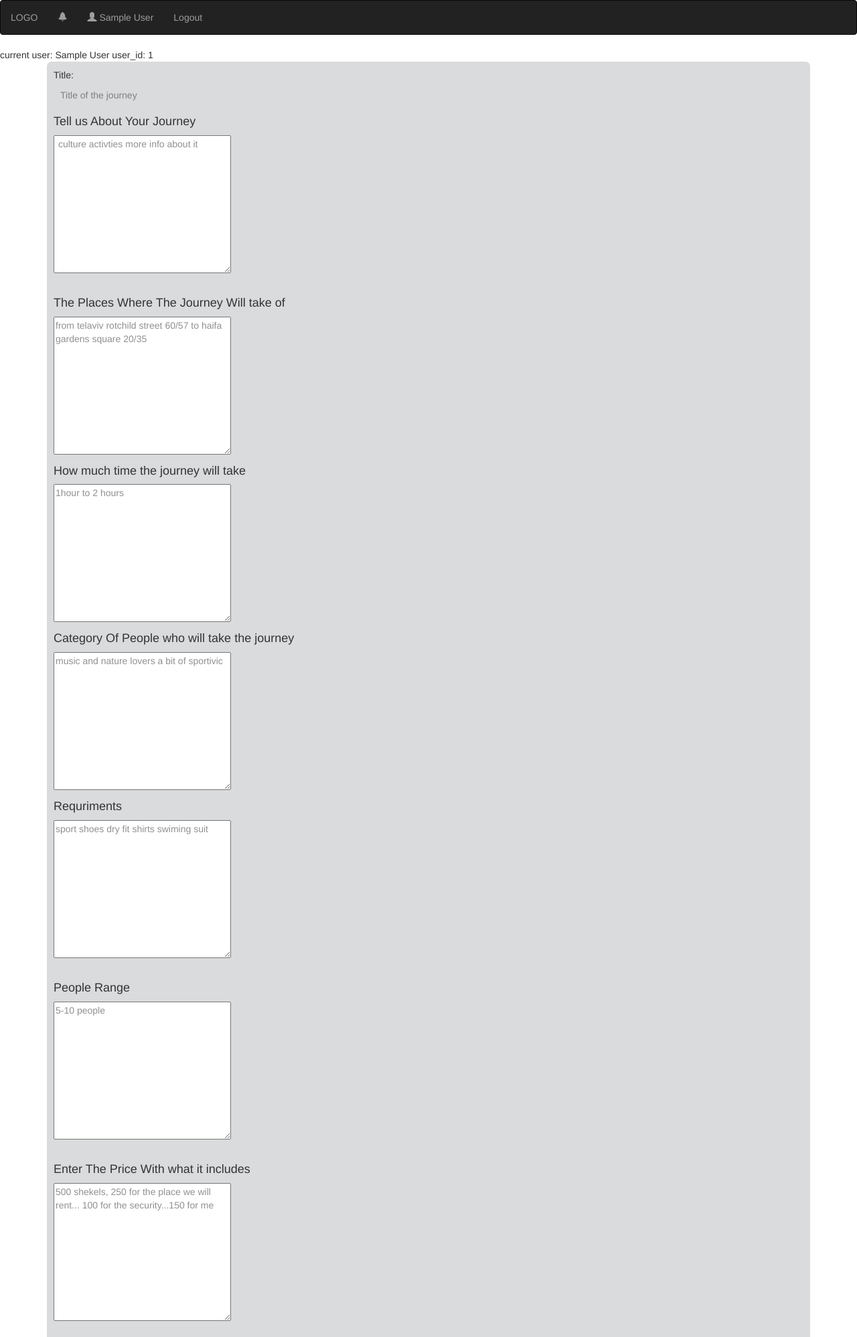
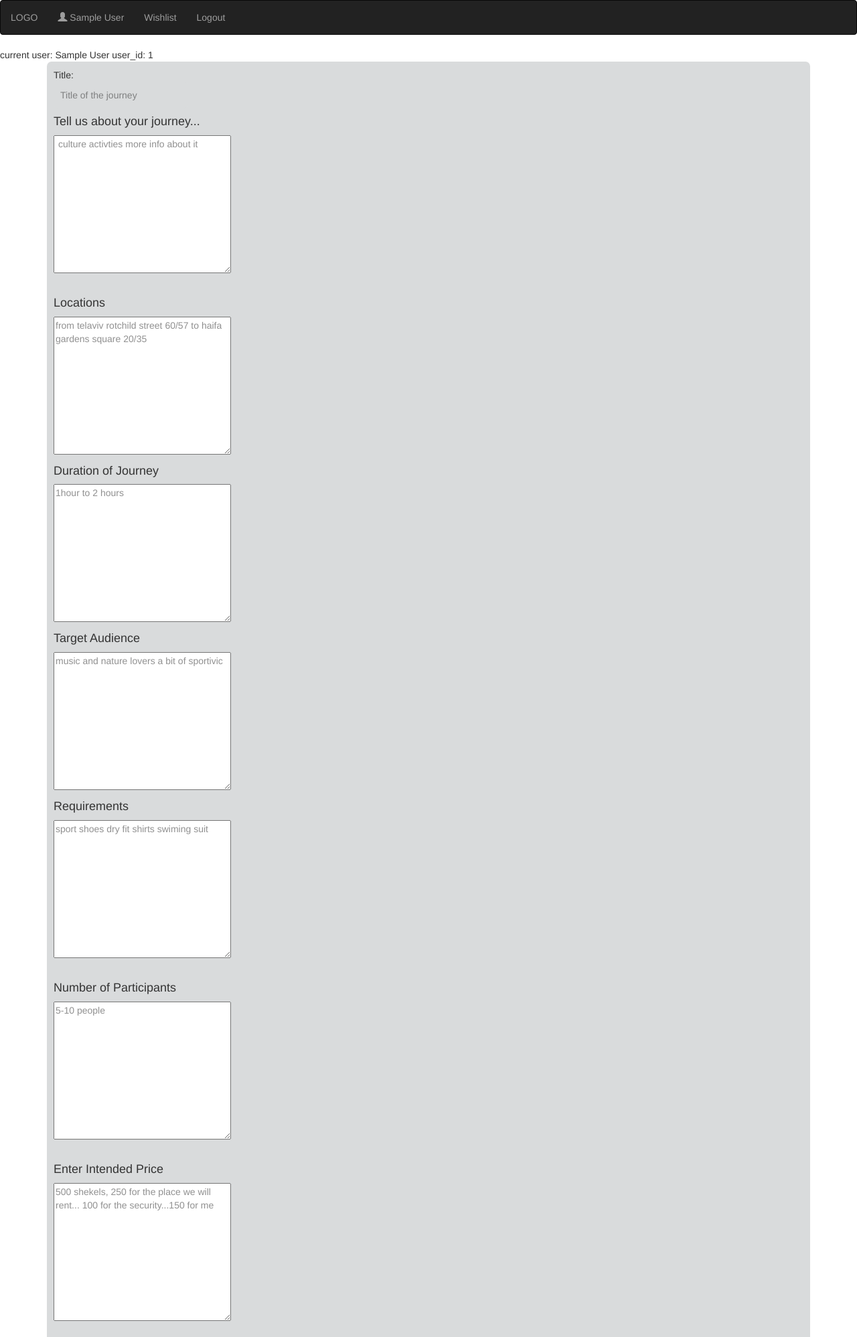
Before and after one commit to meet-projects/Y3S18-seed-app, a Flask app: page /add_journey in a window 1280 px wide. Shown: the top 1997 px of the page at 67% size. Run offline with Flask 2, Linux system fonts and the light colour scheme; the visitor is signed in with stand-in values (Sample User, id 1); data comes from the database, SQL or seed files in the repository; some libraries are stand-ins or nearby versions.

Commit message:
MVP + REVIEWS + NOTIFICATIONS + WISHLIST + QUESTIONS

```diff
--- a/project/templates/add_journey.html
+++ b/project/templates/add_journey.html
@@ -5,43 +5,42 @@
 
    <form action="{{url_for('add_journey')}}" method="POST">
   Title:<br>
-  <input type="text" name="title" placeholder="Title of the journey">
+  <input type="text" name="title" placeholder="Title of the journey" required>
   <br>
 
-<h4> Tell us About Your Journey</h4>
+<h4> Tell us about your journey...</h4>
 <textarea name="description" rows="10" cols="30" placeholder=" culture activties more info about it " required>
 </textarea>
 
 <br><br>
 
-<h4>The Places Where  The Journey Will take of</h4>
+<h4>Locations</h4>
 <textarea name="location" rows="10" cols="30" placeholder="from telaviv rotchild street 60/57 to haifa gardens square 20/35" required>
 </textarea>
-<h4>How much time the journey will take</h4>
+<h4> Duration of Journey </h4>
 <textarea name="duration" rows="10" cols="30" placeholder="1hour to 2 hours" required>
 </textarea>
 
-<h4>Category Of People who will take the journey</h4>
+<h4> Target Audience </h4>
 <textarea name="category" rows="10" cols="30" placeholder="music and nature lovers a bit of sportivic" required>
 </textarea>
 <br>
-<h4>Requriments</h4>
+<h4>Requirements</h4>
 <textarea name="requirements" rows="10" cols="30" placeholder="sport shoes dry fit shirts swiming suit" required>
 </textarea>
 <br><br>
-<h4>People Range</h4>
+<h4> Number of Participants </h4>
 <textarea name="people_range" rows="10" cols="30" placeholder="5-10 people" required>
 </textarea>
 <br><br>
-<h4>Enter The Price With what it includes</h4>
+<h4>Enter Intended Price </h4>
 <textarea name="price" rows="10" cols="30" placeholder="500 shekels, 250 for the place we will rent... 100 for the security...150 for me" required>
 </textarea>
 <br><br>
 <h4>add image url</h4>
 <textarea name="picture" rows="10" cols="30" placeholder="Regular Picture" required>
 </textarea>
-<input type="hidden" name="user_id" value= "{{ session['user_id'] }}" >
-  <button class="btn btn-lg postbtn" type="submit">Submit!</button>
+<button class="btn btn-lg postbtn" type="submit">Submit!</button>
 
   </form>
 </body>
--- a/project/templates/layout.html
+++ b/project/templates/layout.html
@@ -39,6 +39,7 @@
 
         {% endif %}
     <li><a href="{{url_for('profile', user_id=current_user.id)}}"><span class="glyphicon glyphicon-user"></span>     {{current_user.name}}</a></li>
+    <li><a href="{{url_for('display_wishlist', user_id=current_user.id)}}">Wishlist</a></li>
     <li><a href="{{url_for('users.logout')}}">Logout</a></li>
     {%else%}
     <li><a href="{{url_for('users.login')}}">Login</a></li>
--- a/project/templates/notifications.html
+++ b/project/templates/notifications.html
@@ -7,7 +7,10 @@
 {% for notification in all_notifications %}
 {{notification.interested_user_name}} is interested in your journey {{notification.journey_title}}
 <br>
+{{notification.time}}
+<br>
 -------------------
+<br>
 {%endfor%}
 
 
--- a/project/views.py
+++ b/project/views.py
@@ -4,11 +4,7 @@ from flask_login import login_required, current_user
 from . import app, db
 import time
 
-from project.models import Journey, User, Ratings, Notification
-
-########################################
-
-############################################
+from project.models import Journey, User, Ratings, Notification, Wishlist, Question
 
 
 @app.route('/browse')
@@ -29,12 +25,14 @@ def apply():
 		current_user.number         = request.form.get('number')
 		current_user.is_storyteller = True
 		db.session.commit()
-		return redirect(url_for('profile', user_id=current_user))
+		return redirect(url_for('profile', user_id=current_user.id))
 	else:
 		if current_user.is_storyteller==True:
 			return redirect(url_for('profile', user_id=current_user.id))
 		else:
 			return render_template('apply.html')
+
+
 
 @app.route('/profile/<int:user_id>')
 def profile(user_id):
@@ -47,117 +45,114 @@ def profile(user_id):
 
 
 
-
 @app.route('/add_journey', methods=['GET', 'POST'])
 @login_required
 def add_journey():
-	if 'user_id' in session:
-		user_id = session['user_id']
-		current_user = User.query.filter_by(id=user_id).first()
-		logged_in = True
-	else:
-		logged_in =  False
-	user_id = session['user_id']
-	user = User.query.filter_by(id=user_id).first()
 	if request.method=='POST':
 		new_journey = Journey()
-		new_journey.creator_id = request.form.get('user_id')
-		print('session user id--->', user_id)
-		print('request form user id --->', request.form.get('user_id'))
-		new_journey.title = request.form.get('title')
-		new_journey.description = request.form.get('description')
-		new_journey.location  = request.form.get('location')
-		new_journey.duration  = request.form.get('duration')
-		new_journey.category  = request.form.get('category')
+		new_journey.creator_id    = current_user.id
+		new_journey.title         = request.form.get('title')
+		new_journey.description   = request.form.get('description')
+		new_journey.location      = request.form.get('location')
+		new_journey.duration      = request.form.get('duration')
+		new_journey.category      = request.form.get('category')
 		new_journey.requirements  = request.form.get('requirements')
 		new_journey.people_range  = request.form.get('people_range')
-		new_journey.price  = request.form.get('price')
-		new_journey.picture  = request.form.get('picture')
+		new_journey.price         = request.form.get('price')
+		new_journey.picture       = request.form.get('picture')
 		db.session.add(new_journey)
 		db.session.commit()
-		return render_template('journey.html', journey=new_journey, current_user=user, creator=user, logged_in=logged_in)
+		print('new joiurney id', new_journey.id)
+		return redirect(url_for('display_journey', journey_id=new_journey.id))
 	else:
-		return render_template('add_journey.html', current_user=user, logged_in=logged_in)
+		return render_template('add_journey.html')
 
 
+@app.route('/im_interested/<int:journey_id>', methods=['POST'])
+def im_interested(journey_id):
+	journey = Journey.query.filter_by(id=journey_id).first()
+	new_notification                      = Notification()
+	new_notification.st_id                = journey.creator_id
+	new_notification.journey_id           = journey_id
+	new_notification.interested_user_id   = current_user.id
+	new_notification.interested_user_name = current_user.name
+	new_notification.journey_title        = journey.title
+	localtime = time.localtime(time.time())
+	new_notification.time  = str(localtime[1])+"/"+str(localtime[2])+"/"+str(localtime[0])+" at "+str(localtime[3])+":"+str(localtime[4])
+	new_wish               = Wishlist()
+	new_wish.user_id       = current_user.id
+	new_wish.journey_id    = journey_id
+	new_wish.journey_title = journey.title
+	db.session.add(new_notification)
+	db.session.add(new_wish)
+	db.session.commit()
+	return redirect(url_for('display_wishlist', user_id=current_user.id))
 
 
+@app.route('/ratings/<int:journey_id>', methods=['POST'])
+@login_required
+def add_rating(journey_id):
+	journey     = Journey.query.filter_by(id=journey_id).first()
+	all_ratings = Ratings.query.filter_by(journey_id=journey_id).all()
+	creator     = User.query.filter_by(id=journey.creator_id).first()
+	new_rating            = Ratings()
+	new_rating.journey_id = journey_id
+	new_rating.user       = current_user.name
+	new_rating.stars      = request.form.get('stars')
+	new_rating.title      = request.form.get('title')
+	new_rating.review     = request.form.get('review')
+	localtime             = time.localtime(time.time())
+	new_rating.time       = str(localtime[1])+"/"+str(localtime[2])+"/"+str(localtime[0])+" at "+str(localtime[3])+":"+str(localtime[4])
+	db.session.add(new_rating)
+	db.session.commit() # I had a bug with this line. The problem was that I did "new_rating.user = current_user" and current_user in an object, but in the DB it is defined as a String.
+	print('lllllllllllllll')
+	return redirect(url_for('display_journey', journey_id=journey_id))
 
 
-@app.route('/journeys/<int:journey_id>')
-def display_journey(journey_id):
-	print('0000000000000000000000')
-	if 'user_id' in session:
-		user_id = session['user_id']
-		current_user = User.query.filter_by(id=user_id).first()
-		logged_in = True
-	else:
-		logged_in =  False
+@app.route('/question/<int:journey_id>',  methods=['POST'])
+def question(journey_id):
 	journey = Journey.query.filter_by(id=journey_id).first()
 	creator = User.query.filter_by(id=journey.creator_id).first()
-	all_ratings = Ratings.query.filter_by(journey_id=journey_id).all()
-	print('creator ---->', creator)
-	return render_template('journey.html', journey=journey, creator=creator, logged_in=logged_in, all_ratings=all_ratings)
-
-@app.route('/im_interested/<int:interested_user_id>/<int:journey_id>/<int:st_id>', methods=['GET','POST'])
-def im_interested(interested_user_id, journey_id, st_id):
-	print('1111111111111111111', request.method)
-	current_user_id = session['user_id']
-	current_user = User.query.filter_by(id=current_user_id).first()
-	if request.method == 'POST':
-		new_notification = Notification()
-		new_notification.st_id = st_id
-		new_notification.journey_id = journey_id
-		new_notification.interested_user_id = interested_user_id
-		interested_user = User.query.filter_by(id=interested_user_id).first()
-		new_notification.interested_user_name = interested_user.name
-		journey = Journey.query.filter_by(id=journey_id).first()
-		new_notification.journey_title = journey.title
-		db.session.add(new_notification)
-		db.session.commit()
-		all_journeys = Journey.query.all()
-		return render_template('browse.html', current_user= current_user, logged_in=True, all_journeys=all_journeys)
+	new_question = Question()
+	new_question.journey_id = journey_id
+	new_question.user_id    = current_user.id
+	new_question.title      = request.form.get('title')
+	new_question.question    = request.form.get('question')
+	localtime = time.localtime(time.time())
+	new_question.time = str(localtime[1])+"/"+str(localtime[2])+"/"+str(localtime[0])+" at "+str(localtime[3])+":"+str(localtime[4])
+	db.session.add(new_question)
+	db.session.commit() #bug is here
+	return redirect(url_for('display_journey', journey_id=journey_id))
 
 
-
-@app.route('/ratings/<int:journey_id>', methods=['GET','POST'])
-@login_required
-def add_rating(journey_id):
-	current_user_id = session['user_id']
-	current_user = User.query.filter_by(id=current_user_id).first()
+@app.route('/journey/<int:journey_id>')
+def display_journey(journey_id):
 	journey = Journey.query.filter_by(id=journey_id).first()
+	creator = User.query.filter_by(id=journey.creator_id).first()
+	print('rrrrrrrrrrrrrrr', creator.name)
 	all_ratings = Ratings.query.filter_by(journey_id=journey_id).all()
-	creator_id = journey.creator_id
-	creator = User.query.filter_by(id=creator_id).first()
-	print(request.method)
-	if request.method == "POST":
-		new_rating = Ratings()
-		new_rating.journey_id = journey_id
-		new_rating.user = current_user.name
-		new_rating.stars = request.form.get('stars')
-		new_rating.title =  request.form.get('title')
-		new_rating.review = request.form.get('review')
-		localtime = time.localtime(time.time())
-		new_rating.time = str(localtime[1])+"/"+str(localtime[2])+"/"+str(localtime[0])+" at "+str(localtime[3])+":"+str(localtime[4])
-		db.session.add(new_rating)
-		db.session.commit() # I had a bug with this line. The problem was that I did "new_rating.user = current_user" and current_user in an object, but in the DB it is defined as a String.
-		return render_template('journey.html', current_user=current_user, logged_in=True, all_ratings=all_ratings, journey=journey, creator=creator)
-	else:
-		return redirect('journey.html')
-		#return render_template('journey.html', current_user=current_user, logged_in=True, all_ratings=all_ratings, journey=journey, creator=creator)
+	all_questions = Question.query.filter_by(journey_id=journey_id).all()
+	return render_template('journey.html', journey=journey, all_questions=all_questions, creator=creator, all_ratings=all_ratings)
 
 
 @app.route('/notification/<int:st_id>', methods=['GET'])
 @login_required
 def display_notifications(st_id):
-	if request.method == 'GET':
-		current_user_id = session['user_id']
-		current_user = User.query.filter_by(id=current_user_id).first()
-		all_notifications = Notification.query.filter_by(st_id=st_id)
-		return render_template('notifications.html', all_notifications=all_notifications, logged_in=True, current_user=current_user)
+	all_notifications = Notification.query.filter_by(st_id=st_id)
+	return render_template('notifications.html', all_notifications=all_notifications)
+
+
+@app.route('/wishlist/<int:user_id>', methods=['GET'])
+@login_required
+def display_wishlist(user_id):
+	all_wishes = Wishlist.query.filter_by(user_id=user_id).all()
+	return render_template('wishlist.html', all_wishes=all_wishes)
+
+
+if __name__ == "__main__":
+	app.run()
 
 
 
 
-if __name__ == "__main__":
-	app.run()
+# Ratings doesn't display
```
Also changed, not shown: project/models.py (+37 -1 lines), project/templates/journey.html (+25 -6 lines), project/templates/wishlist.html (added, +10 -0 lines).
